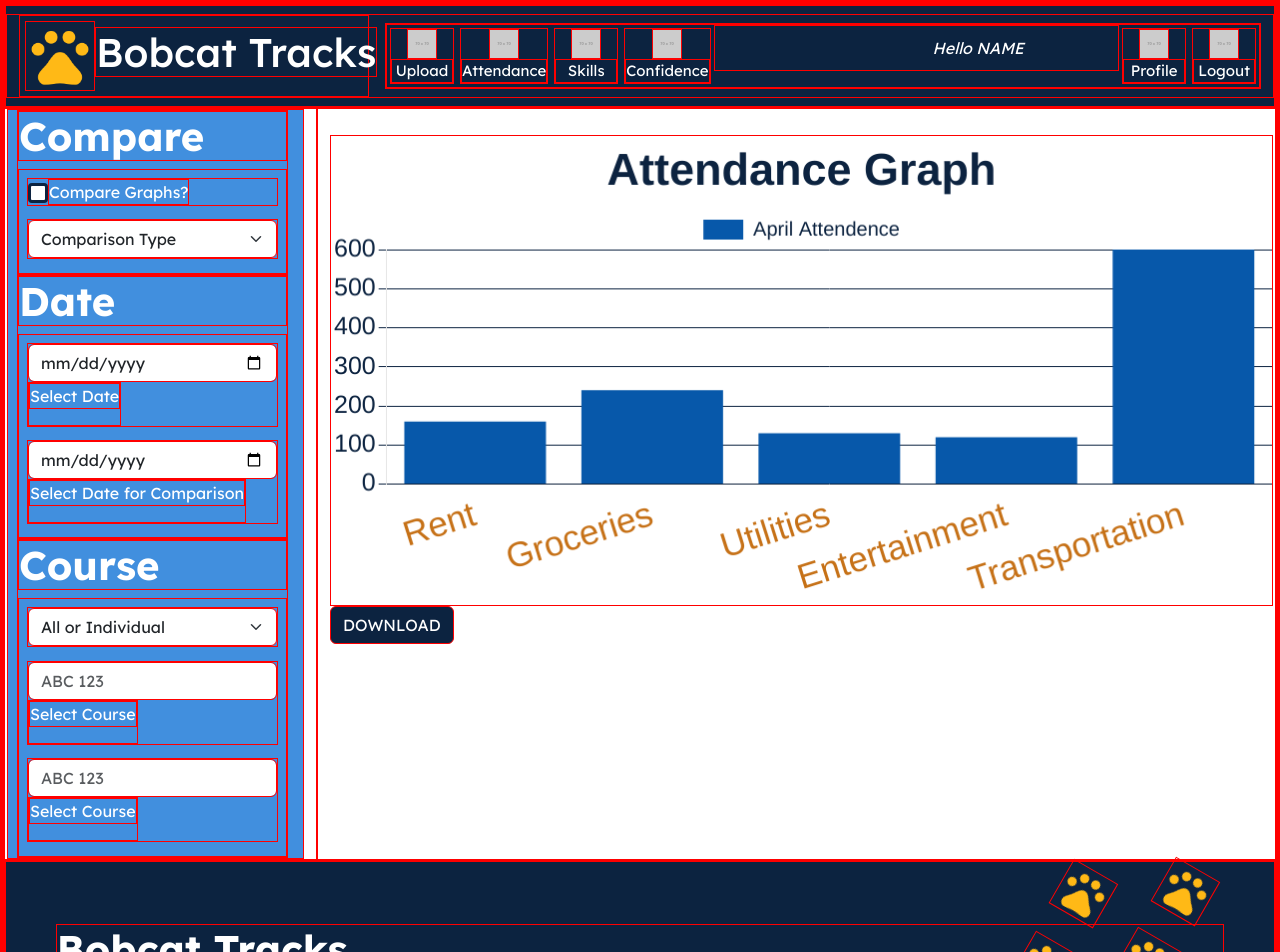
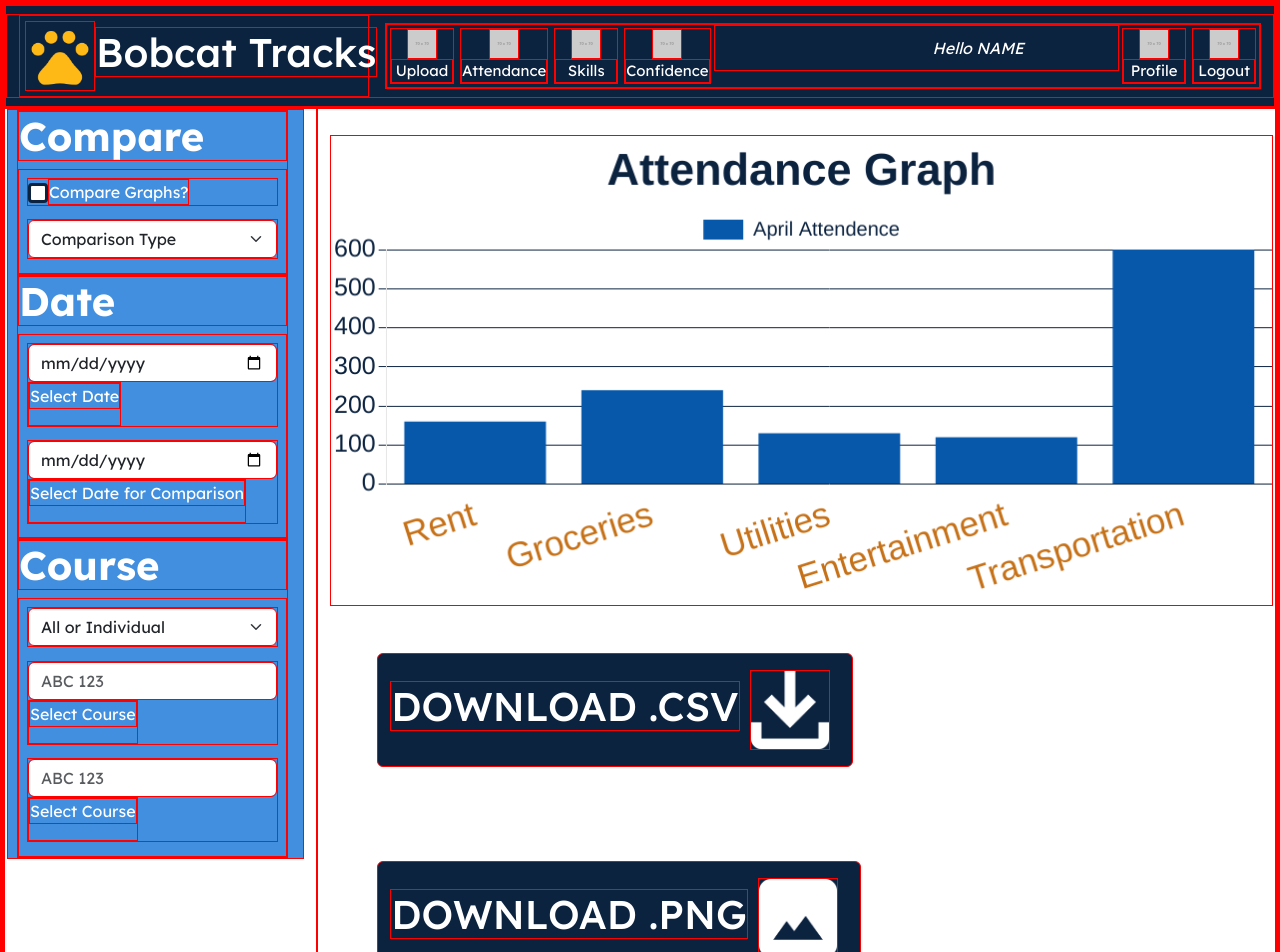
Before and after one commit to ecarl1/CapstoneProject, a React (Create React App) app in the folder bobcat-tracks/: page / in a window 1280 px wide. Shown: the top 952 px of the page. Built offline with nearby package versions, Linux system fonts and the light colour scheme.

Commit message:
added buttons for graph download implementation

```diff
--- a/bobcat-tracks/src/components/AttendancePage.jsx
+++ b/bobcat-tracks/src/components/AttendancePage.jsx
@@ -71,6 +71,11 @@ class AttendancePage extends Component {
     console.log("Banana Title");
   };
 
+  testMethod2 = () => {
+    this.setState({ graphTitle: "Orange you glad it isn't Banana?" });
+    console.log("Orange Title");
+  };
+
   render() {
     return (
       <div>
@@ -99,13 +104,28 @@ class AttendancePage extends Component {
             />
             {/* displays data based on filters & params*/}
 
-            {/* <Bargraph /> */}
+            {/* CSV BUTTON DOWNLOAD */}
             <button
               type="button"
               class="btn btn-download"
               onClick={this.testMethod}
             >
-              DOWNLOAD
+              <h2>DOWNLOAD .CSV</h2>
+
+              <img
+                src="/images/downloadIcon.png"
+                className="btn-download-img"
+              />
+            </button>
+
+            {/* PNG BUTTON DOWNLOAD */}
+            <button
+              type="button"
+              class="btn btn-download"
+              onClick={this.testMethod2}
+            >
+              <h2>DOWNLOAD .PNG</h2>
+              <img src="/images/imageIcon.png" className="btn-download-img" />
             </button>
           </div>
         </div>
--- a/bobcat-tracks/src/custom.scss
+++ b/bobcat-tracks/src/custom.scss
@@ -305,6 +305,10 @@ h3 {
 
 //FOR GRAPHS
 .btn-download {
+  margin: 5%;
+  display: flex inline !important;
+  flex-direction: row !important;
+  align-items: center !important;
   background-color: #0c2340 !important;
   color: #fff !important;
 }
@@ -312,6 +316,11 @@ h3 {
 .btn-download:hover {
   background-color: #418fde !important;
   color: #fff;
+}
+
+.btn-download-img {
+  height: 80px;
+  margin: 10px;
 }
 
 //for date option
```
Also changed, not shown: bobcat-tracks/public/images/downloadIcon.png (added), bobcat-tracks/public/images/imageIcon.png (added).
